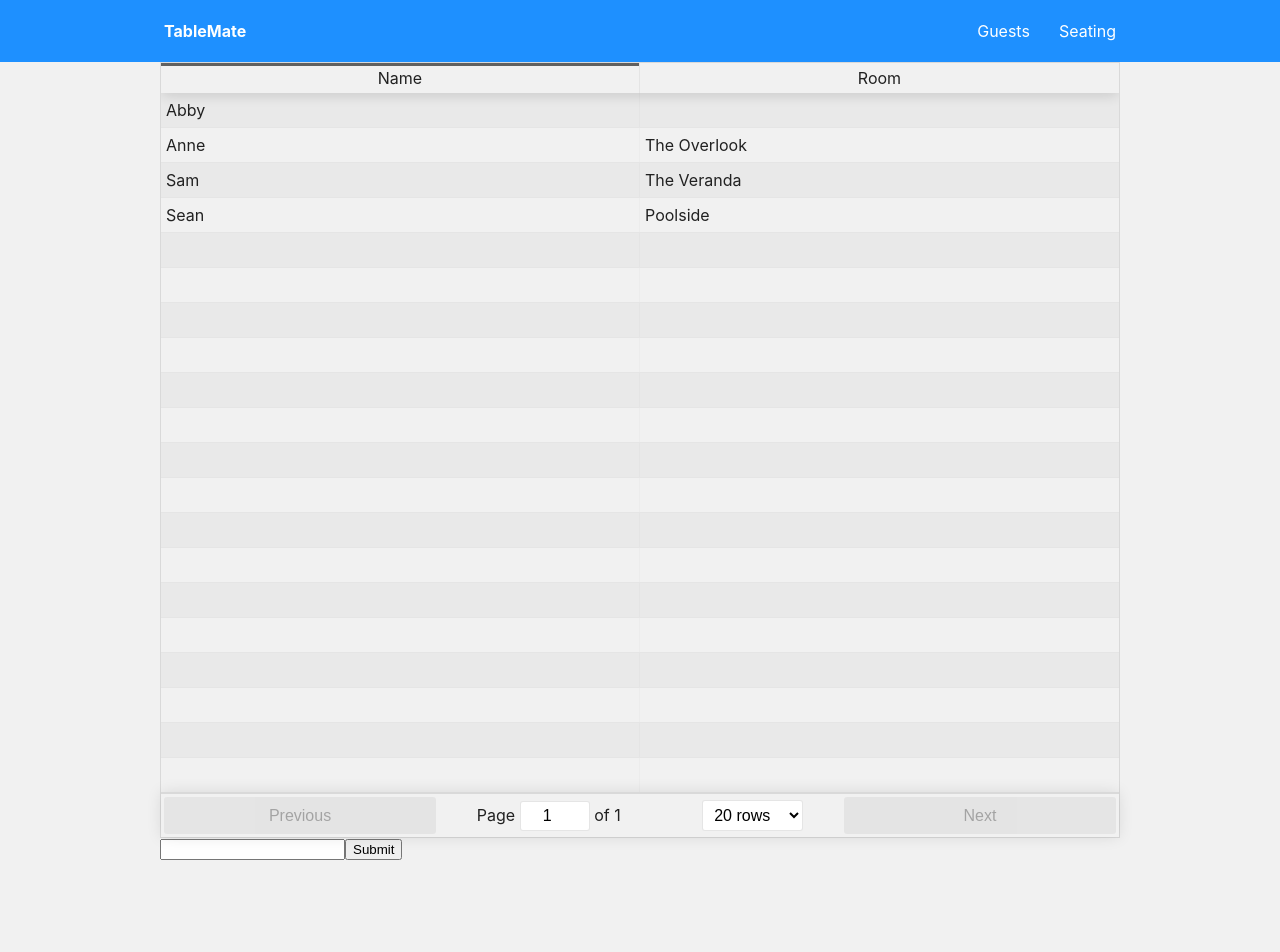
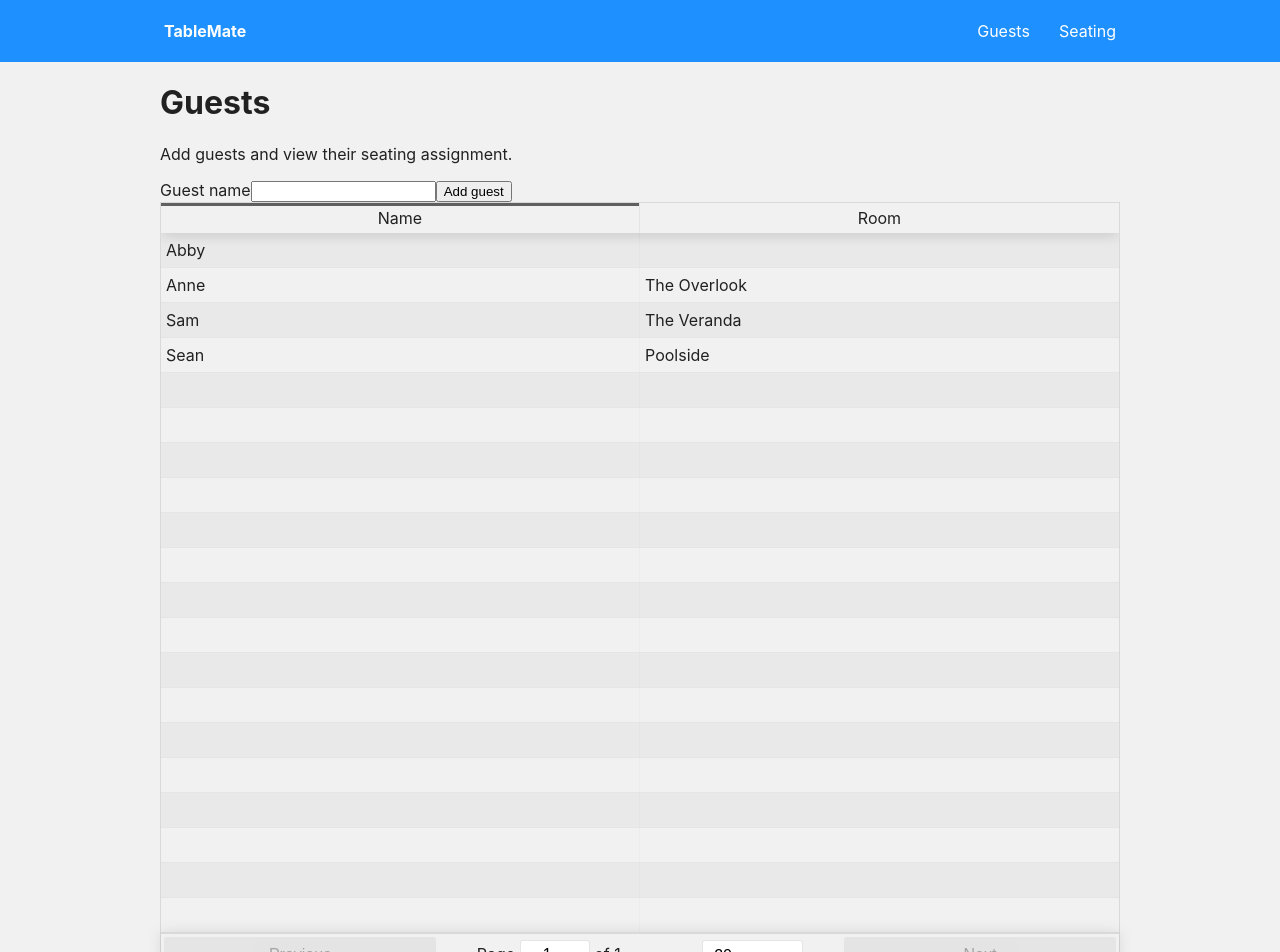
Before and after one commit to SeanMcP/TableMate, a React (Create React App) app: page /guests in a window 1280 px wide. Shown: the top 952 px of the page. Before the commit the page ends 860 px from the top, so only its background shows below. Built offline with nearby package versions, Linux system fonts and the light colour scheme.

Commit message:
Add page heading to views

```diff
--- a/src/views/GuestView.jsx
+++ b/src/views/GuestView.jsx
@@ -11,19 +11,21 @@ function GuestView(props) {
     resetForm();
   }
   return (
-    <div>
-      <GuestList />
+    <>
+      <h1>Guests</h1>
+      <p>Add guests and view their seating assignment.</p>
       <Formik
         initialValues={{ name: "" }}
         onSubmit={handleSubmit}
         render={props => (
           <form onSubmit={props.handleSubmit}>
-            <Input name="name" type="text" />
-            <button type="submit">Submit</button>
+            <Input label="Guest name" name="name" type="text" />
+            <button type="submit">Add guest</button>
           </form>
         )}
       />
-    </div>
+      <GuestList />
+    </>
   );
 }
 
--- a/src/views/HomeView.jsx
+++ b/src/views/HomeView.jsx
@@ -3,10 +3,14 @@ import { Link } from "@reach/router";
 
 function HomeView(props) {
   return (
-    <div>
-      <h2>Hello world</h2>
-      <Link to="/guests">Manage guests</Link>
-    </div>
+    <>
+      <h1>TableMate</h1>
+      <p>
+        Easily and quickly manage guests and build a seating chart for your next
+        event.
+      </p>
+      <Link to="/guests">Get started with the guest list!</Link>
+    </>
   );
 }
 
--- a/src/views/SeatingView.jsx
+++ b/src/views/SeatingView.jsx
@@ -28,7 +28,9 @@ function SeatingView(props) {
   };
 
   return (
-    <div>
+    <>
+      <h1>Seating</h1>
+      <p>View and rearrange the seating chart.</p>
       <DragDropContext onDragEnd={onDragEnd}>
         {Object.keys(guestsByRoom).map(room => {
           const guests = guestsByRoom[room];
@@ -64,7 +66,7 @@ function SeatingView(props) {
           );
         })}
       </DragDropContext>
-    </div>
+    </>
   );
 }
 
```
